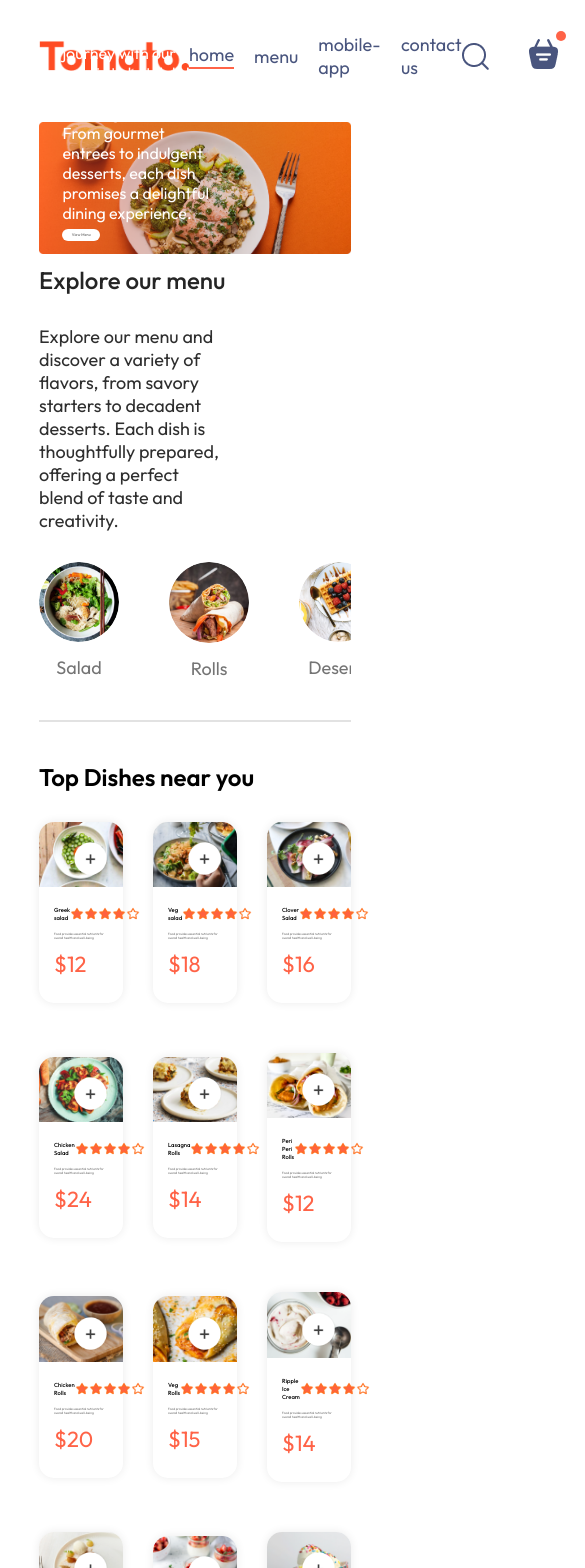
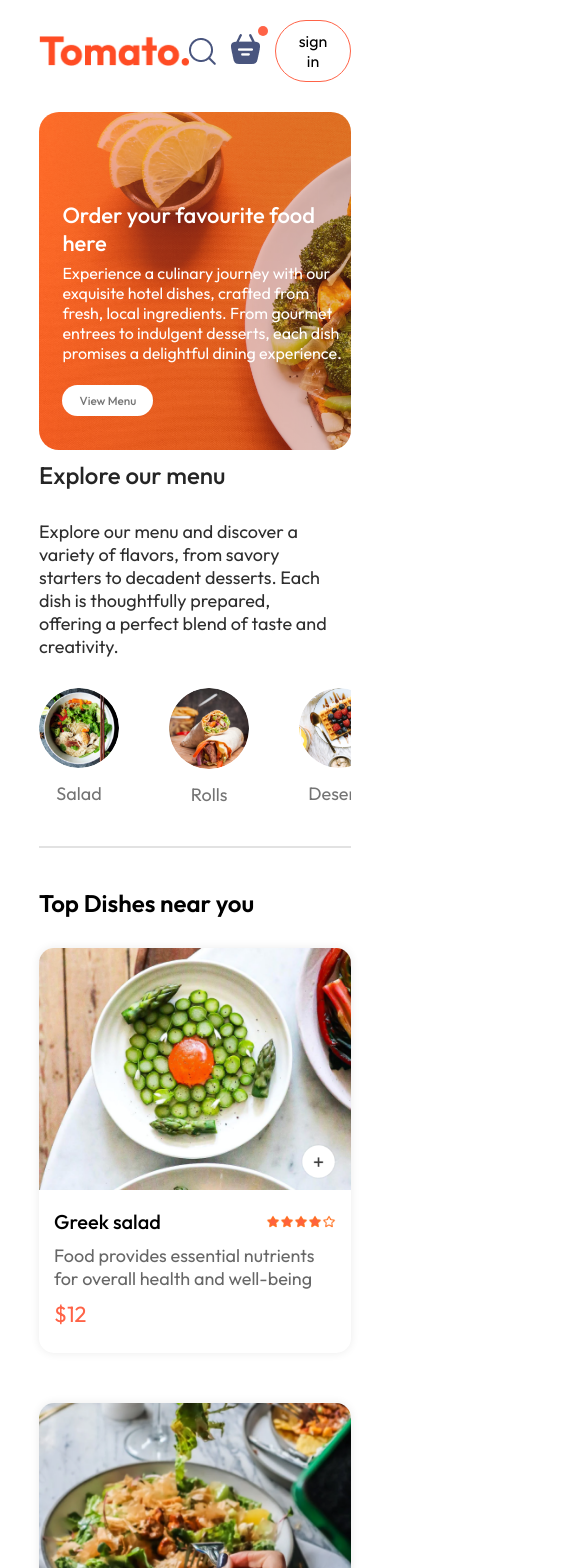
Before and after one commit to nandishbt/Food-Del, a React (Vite) app in the folder frontend/: page / in a window 390 px wide. Shown: the top 1568 px of the page, 585 px wide, since content can reach past the window. Built offline with nearby package versions, Linux system fonts and the light colour scheme.

Commit message:
add responsiveness

```diff
--- a/frontend/src/components/AppDownload/AppDownload.jsx
+++ b/frontend/src/components/AppDownload/AppDownload.jsx
@@ -4,7 +4,7 @@ import {assets} from './../../assets/assets'
 
 const AppDownload = () => {
   return (
-    <div className='app-download' id='app-download'>
+    <div className='app-download' id='mobile-app'>
         <p>For Better Experience Download <br /> Tomato app </p>
         <div className="download-app">
             <img src={assets.play_store} alt="" /><img src={assets.app_store} alt="" />
--- a/frontend/src/components/Exploremenu/Exploremenu.css
+++ b/frontend/src/components/Exploremenu/Exploremenu.css
@@ -57,3 +57,9 @@
   border: 4px solid tomato;
   padding: 2px;
 }
+
+@media (max-width: 768px) {
+  .explore-menu-text {
+    max-width: 95%;
+  }
+}
--- a/frontend/src/components/Exploremenu/Exploremenu.jsx
+++ b/frontend/src/components/Exploremenu/Exploremenu.jsx
@@ -11,7 +11,7 @@ const Exploremenu = ({ category, setCategory }) => {
   };
 
   return (
-    <div className="explore-menu" id="explore-menu">
+    <div className="explore-menu" id="menu">
       <h2>Explore our menu</h2>
       <p className="explore-menu-text">
         Explore our menu and discover a variety of flavors, from savory starters
--- a/frontend/src/components/FoodDisplay/FoodDisplay.css
+++ b/frontend/src/components/FoodDisplay/FoodDisplay.css
@@ -9,7 +9,7 @@
 
 .food-items{
     display: grid;
-    grid-template-columns: repeat(auto-fill, minmax(20%, 1fr));
+    grid-template-columns: repeat(auto-fill, minmax(240px, 1fr));
     gap: 30px;
     row-gap: 50px;
     margin-top: 30px;
--- a/frontend/src/components/FoodItem/FoodItem.css
+++ b/frontend/src/components/FoodItem/FoodItem.css
@@ -23,7 +23,7 @@
 }
 
 .food-item-info-rating p {
-  font-size: 1.5vw;
+  font-size: 20px;
   font-weight: 500;
 }
 
@@ -32,7 +32,7 @@
 }
 
 .food-item-desc {
-  font-size: 0.8vw;
+  font-size: 18px;
   margin-top: 10px;
   color: #676767;
 }
--- a/frontend/src/components/Footer/Footer.css
+++ b/frontend/src/components/Footer/Footer.css
@@ -51,3 +51,13 @@
     margin: 20px 0;
     border: none;
 }
+
+
+@media(max-width:768px) {
+    .footer-content{
+        display: flex;
+     flex-direction: column;
+        gap: 80px;
+
+    }
+}
--- a/frontend/src/components/Footer/Footer.jsx
+++ b/frontend/src/components/Footer/Footer.jsx
@@ -4,7 +4,7 @@ import { assets } from "../../assets/assets";
 
 const Footer = () => {
   return (
-    <div className="footer" id="footer">
+    <div className="footer" id="contact-us">
       <div className="footer-content">
         <div className="footer-content-left">
           <img src={assets.logo} alt="" />
--- a/frontend/src/components/Header/Header.css
+++ b/frontend/src/components/Header/Header.css
@@ -1,13 +1,12 @@
-.header{
+.header {
   height: 34vw;
   margin: 10px auto;
-    background: url('/header_img.png') no-repeat;
+  background: url("/header_img.png") no-repeat;
   background-size: contain;
   position: relative;
-
 }
 
-.header-contents{
+.header-contents {
   position: absolute;
   display: flex;
   flex-direction: column;
@@ -16,22 +15,21 @@
   bottom: 10%;
   left: 6vw;
   max-width: 50%;
-    animation: fadeIn  3s ease-in-out;
-
+  animation: fadeIn 3s ease-in-out;
 }
 
-.header-contents h2{
-    font-size: max(4.5vw,22px);
+.header-contents h2 {
+  font-size: max(4.5vw, 22px);
   font-weight: 500;
   color: white;
 }
 
-.header-contents p{
-    font-size: max(1vw,16px);
+.header-contents p {
+  font-size: max(1vw, 16px);
   color: white;
 }
 
-.header-contents button{
+.header-contents button {
   font-size: 1vw;
   font-weight: 500;
   padding: 1vw 2.4vw;
@@ -41,3 +39,25 @@
   border-radius: 50px;
   cursor: pointer;
 }
+
+@media (max-width: 767px) {
+  .header {
+    height: 40vh;
+
+    background-size: cover;
+
+    border-radius: 20px;
+  }
+
+  .header-contents {
+    max-width: 90%;
+  }
+
+  .header-contents button {
+    font-size: 3vw;
+
+    padding: 2vw 4.4vw;
+
+    margin-top: 2vh;
+  }
+}
--- a/frontend/src/components/Navbar/Navbar.css
+++ b/frontend/src/components/Navbar/Navbar.css
@@ -61,3 +61,17 @@
   top: -8px;
   right: -8px;
 }
+
+@media (max-width: 768px) {
+  .navbar-menu {
+    display: none;
+  }
+  .navbar-right {
+    gap: 15px;
+  }
+
+  .navbar-right button {
+    padding: 10px 20px;
+    font-size: 16px;
+  }
+}
--- a/frontend/src/components/Navbar/Navbar.jsx
+++ b/frontend/src/components/Navbar/Navbar.jsx
@@ -1,6 +1,7 @@
 import React, { useState } from "react";
 import "./Navbar.css";
 import { assets } from "../../assets/assets";
+import {Link} from 'react-router-dom'
 
 const Navbar = () => {
   const [menu, setMenu] = useState("home");
@@ -9,14 +10,14 @@ const Navbar = () => {
       <img src={assets.logo} alt="" className="logo" />
 
       <ul className="navbar-menu">
-        {["home", "menu", "mobile-app", "contact us"].map((e, i) => (
-          <li
+        {["home", "menu", "mobile-app", "contact-us"].map((e, i) => (
+          <a href={`#${e}`}
             key={e}
             onClick={() => setMenu(e)}
             className={menu === e ? "active" : ""}
           >
             {e}
-          </li>
+          </a>
         ))}
       </ul>
 
--- a/frontend/src/index.css
+++ b/frontend/src/index.css
@@ -5,6 +5,7 @@
   margin: 0;
   box-sizing: border-box;
   font-family: Outfit;
+  scroll-behavior: smooth;
 }
 
 body{
```
Lines whose indentation alone changed are shown as unchanged.
